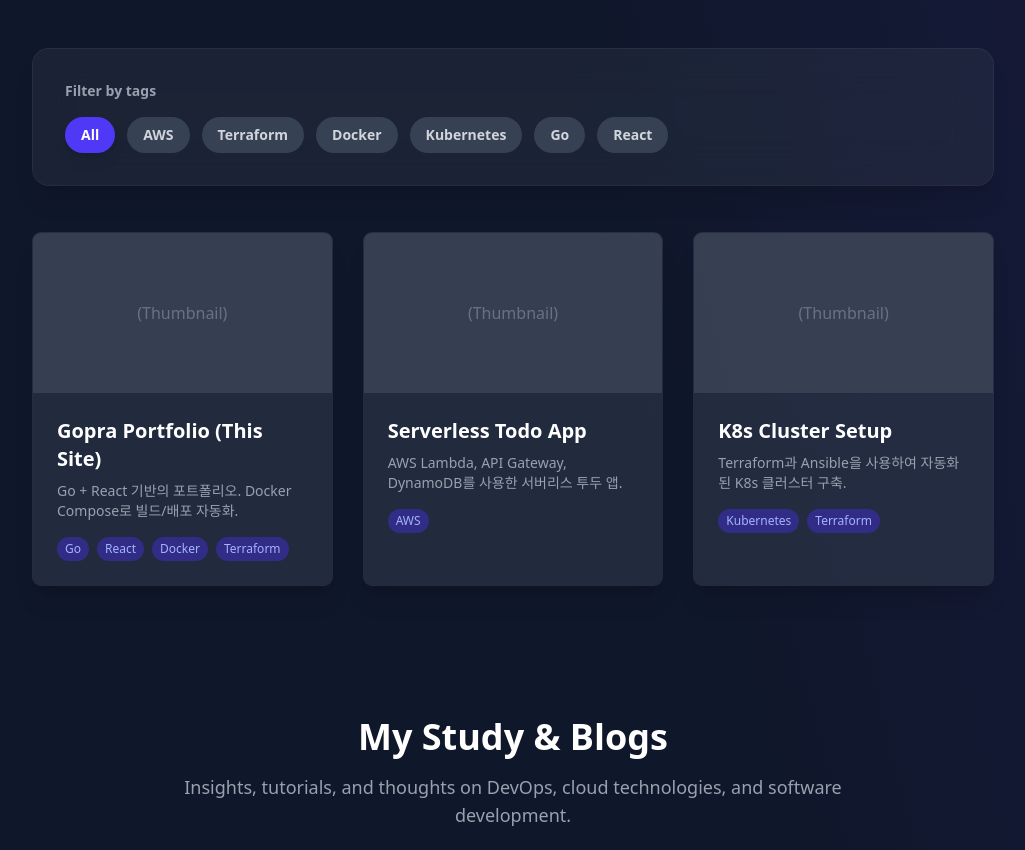
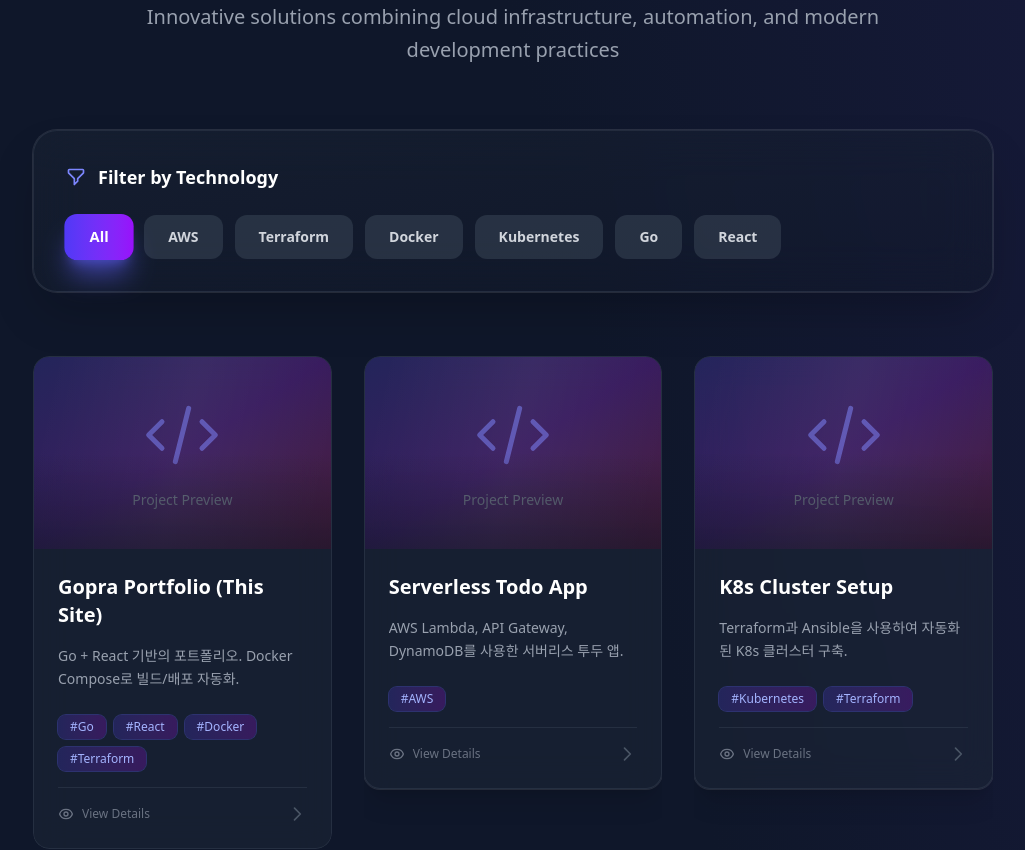
Before and after one commit to vanillaturtlechips/gopra, a React app in the folder frontend/: page / in a window 1280 px wide. Shown: the part 2595-3445 px from the top of the page, without its empty margins (127-1152 px from the left). Built offline with nearby package versions, Linux system fonts and the light colour scheme; no server answers; the HTML template or start-up script is replaced by a standard one.

Commit message:
프론트엔드 푸터 수정

```diff
--- a/frontend/src/App.tsx
+++ b/frontend/src/App.tsx
@@ -9,12 +9,12 @@ interface Post {
   linkUrl: string;
 }
 
-// 2. ⬇️ [네비게이션 수정] "Projects" 추가
+// 2. 네비게이션 링크 ("Projects" 포함)
 const navLinks = [
   { to: 'about', label: 'About' },
   { to: 'skills', label: 'Skills' },
   { to: 'experience', label: 'Experience' },
-  { to: 'projects', label: 'Projects' }, // ⬅️ "Projects" 추가
+  { to: 'projects', label: 'Projects' },
   { to: 'study', label: 'Study' },
   { to: 'contact', label: 'Contact' },
 ];
@@ -36,7 +36,7 @@ const handleScrollClick = (e: React.MouseEvent<HTMLAnchorElement>, targetId: str
 };
 
 
-// 4. Header 컴포넌트
+// 4. Header 컴포넌트 (v3와 동일 - 입체감 있는 디자인)
 function Header() {
   const [isMenuOpen, setIsMenuOpen] = useState(false);
 
@@ -46,8 +46,6 @@ function Header() {
   };
 
   return (
-    // ⬇️ [헤더 디자인 수정]
-    // 밋밋한 bg-gray-900 대신, 투명도와 하단 테두리를 추가하여 입체감 부여
     <header className="sticky top-0 w-full h-20 bg-gray-800/50 backdrop-blur-lg shadow-lg z-50
                    border-b border-gray-700/50">
       <nav className="max-w-5xl mx-auto h-full flex items-center justify-between px-8">
@@ -58,10 +56,8 @@ function Header() {
         >
           myong12.site
         </a>
-
-        {/* 데스크탑 메뉴 */}
         <div className="hidden md:flex items-center gap-8">
-          {navLinks.map((link) => ( // navLinks가 새 버전으로 업데이트됨
+          {navLinks.map((link) => (
             <a
               key={link.to}
               href={`#${link.to}`}
@@ -72,8 +68,6 @@ function Header() {
             </a>
           ))}
         </div>
-
-        {/* 모바일 메뉴 버튼 */}
         <div className="md:hidden">
           <button onClick={() => setIsMenuOpen(!isMenuOpen)} className="text-gray-300 hover:text-white focus:outline-none">
             <svg className="w-6 h-6" fill="none" stroke="currentColor" viewBox="0 0 24 24" xmlns="http://www.w3.org/2000/svg">
@@ -86,8 +80,6 @@ function Header() {
           </button>
         </div>
       </nav>
-
-      {/* 모바일 메뉴 패널 */}
       {isMenuOpen && (
         <div className="md:hidden absolute w-full bg-gray-800 shadow-lg py-2">
           {navLinks.map((link) => (
@@ -106,11 +98,21 @@ function Header() {
   )
 }
 
-// 5. 스터디 카테고리
+// 5. 카테고리 정규화 함수 (공용)
 function normalizeCategory(category: string): string {
   return category.toLowerCase().replace(/[\s-]/g, '');
 }
-const studyCategories = [ // ⬅️ 변수명 변경 (projectCategories와 구분)
+
+// 6. ⬇️ [오류 수정]
+// App 컴포넌트가 `export default`로 정상적으로 감싸져 있는지 확인합니다.
+export default function App() {
+
+  // === Study 섹션용 상태 ===
+  const [posts, setPosts] = useState<Post[]>([]);
+  const [isLoading, setIsLoading] = useState(true);
+  const [selectedStudyCategory, setSelectedStudyCategory] = useState('All');
+
+  const studyCategories = [
     'All',
     'devops',
     'GOlang',
@@ -120,13 +122,6 @@ const studyCategories = [ // ⬅️ 변수명 변경 (projectCategories와 구
     'Data Structure and Algorithm'
   ];
 
-// 6. App 컴포넌트
-export default function App() {
-  const [posts, setPosts] = useState<Post[]>([]);
-  const [isLoading, setIsLoading] = useState(true);
-  const [selectedStudyCategory, setSelectedStudyCategory] = useState('All'); // ⬅️ 변수명 변경
-
-  // ... (fetchPosts, useEffect 등은 변경 없음) ...
   const fetchPosts = () => {
     setIsLoading(true);
     fetch('/api/posts')
@@ -154,7 +149,7 @@ export default function App() {
         normalizeCategory(post.category) === normalizeCategory(selectedStudyCategory)
       );
 
-  // 하드코딩된 스킬 데이터
+  // === Skills 섹션용 데이터 ===
   const skills = [
     { name: 'AWS', icon: '☁️' },
     { name: 'Azure', icon: 'Ⓜ️' },
@@ -165,12 +160,9 @@ export default function App() {
     { name: 'Ansible', icon: '🅰️' },
     { name: 'GitHub Actions', icon: '🚀' },
     { name: 'Jenkins', icon: '🤵' },
-    { name: 'GitLab CI', icon: '🦊' },
-    { name: 'ArgoCD', icon: '🔄' },
-    { name: 'Prometheus', icon: '📊' },
   ];
 
-  // 하드코딩된 경험 데이터 (타임라인용)
+  // === Experience 섹션용 데이터 ===
   const experiences = [
     {
       date: 'Sep 2025 - Present',
@@ -184,17 +176,18 @@ export default function App() {
     },
   ];
 
-  // ⬇️ [신규] 프로젝트 데이터 (하드코딩)
+  // === ⬇️ [오류 수정] Projects 섹션에 필요한 변수들 정의 ===
+  const [selectedProjectCategory, setSelectedProjectCategory] = useState('All');
+
   const projectCategories = [
     'All', 'AWS', 'Terraform', 'Docker', 'Kubernetes', 'Go', 'React'
   ];
-  const [selectedProjectCategory, setSelectedProjectCategory] = useState('All');
 
   const projects = [
     {
       title: 'Gopra Portfolio (This Site)',
       description: 'Go + React 기반의 포트폴리오. Docker Compose로 빌드/배포 자동화.',
-      image: '', // 썸네일 URL (비워두면 회색박스)
+      image: '', // 썸네일 URL
       tags: ['Go', 'React', 'Docker', 'Terraform']
     },
     {
@@ -214,8 +207,10 @@ export default function App() {
   const filteredProjects = selectedProjectCategory === 'All'
     ? projects
     : projects.filter(p => p.tags.includes(selectedProjectCategory));
+  // =========================================================
 
 
+  // === 7. 렌더링 (return 문) ===
   return (
     <div className="w-full min-h-screen bg-[#0f172a] text-gray-300 font-sans
                     bg-gradient-to-tr from-[#0f172a] via-[#0f172a] to-[#1e1b4b]">
@@ -229,7 +224,6 @@ export default function App() {
         =================================
         */}
         <section id="about" className="min-h-screen flex flex-col items-center justify-center text-center -mt-20">
-          {/* ... (Hero 섹션 코드는 이전과 동일) ... */}
           <h1 className="text-6xl md:text-8xl font-bold text-white tracking-tight">
             Myong G. Kim
           </h1>
@@ -287,7 +281,6 @@ export default function App() {
         =================================
         */}
         <section id="skills" className="min-h-screen pt-20">
-           {/* ... (Skills 섹션 코드는 이전과 동일) ... */}
            <h2 className="text-4xl font-bold text-center text-white">
             Technical Skills
           </h2>
@@ -299,7 +292,7 @@ export default function App() {
               <div
                 key={skill.name}
                 className="bg-gray-700 bg-opacity-20 backdrop-blur-lg rounded-xl p-6 flex flex-col items-center justify-center gap-4
-                           transition-all hover:-translate-y-1 hover:shadow-lg hover:shadow-indigo-500/40 ring-1 ring-white/10" // ⬅️ 테두리 추가
+                           transition-all hover:-translate-y-1 hover:shadow-lg hover:shadow-indigo-500/40 ring-1 ring-white/10"
               >
                 <div className="text-4xl">{skill.icon}</div>
                 <p className="font-semibold text-white">{skill.name}</p>
@@ -320,7 +313,6 @@ export default function App() {
         =================================
         */}
         <section id="experience" className="min-h-screen pt-20">
-           {/* ... (Experience 섹션 코드는 이전과 동일) ... */}
            <h2 className="text-4xl font-bold text-center text-white">
             Professional Experience & Projects
           </h2>
@@ -350,31 +342,39 @@ export default function App() {
         </section>
 
         {/* =================================
-        ⬇️ [신규] 섹션 4: Projects (image_4ae910.png)
+        ⬇️ [통합 완료] 섹션 4: Projects - 개선된 새 디자인
         =================================
         */}
         <section id="projects" className="min-h-screen pt-20">
-          <h2 className="text-4xl font-bold text-center text-white">
-            My Projects
+          {/* 헤더 섹션 - 그라디언트 효과 추가 */}
+          <div className="text-center mb-16">
+            <h2 className="text-5xl md:text-6xl font-bold text-transparent bg-clip-text bg-gradient-to-r from-indigo-400 via-purple-400 to-pink-400">
+              Featured Projects
             </h2>
-          <p className="mt-4 text-lg text-center text-gray-400 max-w-2xl mx-auto">
-            A collection of innovative projects showcasing technical expertise & creativity.
+            <p className="mt-6 text-xl text-gray-400 max-w-3xl mx-auto leading-relaxed">
+              Innovative solutions combining cloud infrastructure, automation, and modern development practices
             </p>
+          </div>
 
-          {/* ⬇️ [디자인 수정] 필터 카드 스타일 수정 (Study와 동일) */}
-          <div className="my-12 rounded-2xl bg-gray-600/20 p-6 md:p-8 backdrop-blur-xl shadow-xl ring-1 ring-white/10">
-            <h3 className="text-sm font-semibold text-gray-400 mb-4">
-              Filter by tags
+          {/* 필터 섹션 - 개선된 디자인 */}
+          <div className="my-16 rounded-3xl bg-gradient-to-br from-gray-800/40 to-gray-900/40 p-8 backdrop-blur-xl shadow-2xl ring-1 ring-white/10 border border-gray-700/50">
+            <div className="flex items-center gap-3 mb-6">
+              <svg className="w-5 h-5 text-indigo-400" fill="none" stroke="currentColor" viewBox="0 0 24 24">
+                <path strokeLinecap="round" strokeLinejoin="round" strokeWidth={2} d="M3 4a1 1 0 011-1h16a1 1 0 011 1v2.586a1 1 0 01-.293.707l-6.414 6.414a1 1 0 00-.293.707V17l-4 4v-6.586a1 1 0 00-.293-.707L3.293 7.293A1 1 0 013 6.586V4z" />
+              </svg>
+              <h3 className="text-lg font-bold text-white">
+                Filter by Technology
               </h3>
+            </div>
             <div className="flex flex-wrap gap-3">
               {projectCategories.map((category) => (
                 <button
                   key={category}
                   onClick={() => setSelectedProjectCategory(category)}
-                  className={`px-4 py-2 rounded-full font-semibold text-sm transition-all
+                  className={`px-6 py-3 rounded-xl font-semibold text-sm transition-all duration-300 transform
                     ${selectedProjectCategory === category
-                      ? 'bg-indigo-600 text-white shadow-lg'
-                      : 'bg-gray-700 bg-opacity-50 text-gray-300 hover:bg-gray-600 hover:shadow-lg hover:shadow-indigo-500/30'
+                      ? 'bg-gradient-to-r from-indigo-600 to-purple-600 text-white shadow-xl shadow-indigo-500/50 scale-105'
+                      : 'bg-gray-700/60 text-gray-300 hover:bg-gray-600/80 hover:shadow-lg hover:scale-105 hover:text-white'
                     }
                   `}
                 >
@@ -384,40 +384,105 @@ export default function App() {
             </div>
           </div>
 
-          {/* ⬇️ 3열 카드 그리드 (image_4ae910.png 참고) */}
-          <div className="mt-8 grid grid-cols-1 md:grid-cols-3 gap-8">
-            {filteredProjects.map((project) => (
+          {/* 프로젝트 카드 그리드 - 대폭 개선 */}
+          <div className="mt-12 grid grid-cols-1 md:grid-cols-2 lg:grid-cols-3 gap-8">
+            {filteredProjects.map((project, index) => (
               <a
                 key={project.title}
-                href="#" // TODO: 프로젝트 링크 추가
-                className="block bg-gray-700/50 rounded-lg shadow-xl transition-all
-                             hover:-translate-y-1 hover:shadow-lg hover:shadow-indigo-500/40
-                             overflow-hidden ring-1 ring-white/10" // ⬅️ 카드 스타일 수정
+                href="#"
+                className="group relative block rounded-2xl overflow-hidden transition-all duration-500 transform hover:-translate-y-2"
+                style={{ animationDelay: `${index * 100}ms` }} // 이 style 속성은 애니메이션용이므로 그대로 둬도 좋습니다.
               >
-                {/* 썸네일 (이미지 없으면 회색 박스) */}
-                <div className="h-40 bg-gray-600/50 w-full flex items-center justify-center text-gray-500">
-                  {project.image ? <img src={project.image} alt={project.title} className="w-full h-full object-cover" /> : '(Thumbnail)'}
+                {/* 배경 그라디언트 효과 */}
+                <div className="absolute inset-0 bg-gradient-to-br from-indigo-600/20 via-purple-600/20 to-pink-600/20 opacity-0 group-hover:opacity-100 transition-opacity duration-500" />
+
+                {/* 카드 본체 */}
+                <div className="relative bg-gray-800/50 backdrop-blur-lg ring-1 ring-white/10 border border-gray-700/50 rounded-2xl overflow-hidden shadow-xl group-hover:shadow-2xl group-hover:shadow-indigo-500/30 transition-all duration-500">
+
+                  {/* 썸네일 영역 - 그라디언트 배경 */}
+                  <div className="relative h-48 bg-gradient-to-br from-indigo-900/50 via-purple-900/50 to-pink-900/50 flex items-center justify-center overflow-hidden">
+                    {/* 애니메이션 배경 효과 */}
+                    <div className="absolute inset-0 bg-gradient-to-r from-transparent via-white/5 to-transparent transform -skew-x-12 group-hover:translate-x-full transition-transform duration-1000" />
+
+                    {project.image ? (
+                      <img
+                        src={project.image}
+                        alt={project.title}
+                        className="w-full h-full object-cover group-hover:scale-110 transition-transform duration-700"
+                      />
+                    ) : (
+                      <div className="text-center">
+                        <svg className="w-20 h-20 mx-auto text-indigo-400/50 mb-3 group-hover:scale-110 group-hover:text-indigo-400 transition-all duration-500" fill="none" stroke="currentColor" viewBox="0 0 24 24">
+                          <path strokeLinecap="round" strokeLinejoin="round" strokeWidth={1.5} d="M10 20l4-16m4 4l4 4-4 4M6 16l-4-4 4-4" />
+                        </svg>
+                        <span className="text-sm text-gray-500 group-hover:text-gray-400 transition-colors">Project Preview</span>
+                      </div>
+                    )}
+
+                    {/* 오버레이 효과 */}
+                    <div className="absolute inset-0 bg-gradient-to-t from-gray-900 via-transparent to-transparent opacity-60" />
                   </div>
 
-                <div className="p-6">
-                  <h3 className="text-xl font-semibold text-white">{project.title}</h3>
-                  <p className="mt-2 text-gray-400 text-sm">{project.description}</p>
-                  <div className="mt-4 flex flex-wrap gap-2">
+                  {/* 콘텐츠 영역 */}
+                  <div className="p-6 space-y-4">
+                    {/* 제목 */}
+                    <h3 className="text-xl font-bold text-white group-hover:text-transparent group-hover:bg-clip-text group-hover:bg-gradient-to-r group-hover:from-indigo-400 group-hover:to-purple-400 transition-all duration-300">
+                      {project.title}
+                    </h3>
+
+                    {/* 설명 */}
+                    <p className="text-gray-400 text-sm leading-relaxed line-clamp-3 group-hover:text-gray-300 transition-colors">
+                      {project.description}
+                    </p>
+
+                    {/* 태그 */}
+                    <div className="flex flex-wrap gap-2 pt-2">
                       {project.tags.map(tag => (
-                      <span key={tag} className="text-xs px-2 py-1 rounded-full bg-indigo-900 text-indigo-300 font-medium">
-                        {tag}
+                        <span
+                          key={tag}
+                          className="inline-flex items-center px-3 py-1 rounded-lg bg-gradient-to-r from-indigo-900/50 to-purple-900/50 text-indigo-300 font-medium text-xs ring-1 ring-indigo-500/30 group-hover:ring-indigo-400/50 transition-all"
+                        >
+                          #{tag}
                         </span>
                       ))}
                     </div>
+
+                    {/* 하단 액션 버튼 */}
+                    <div className="flex items-center justify-between pt-4 border-t border-gray-700/50">
+                      <span className="text-xs text-gray-500 group-hover:text-indigo-400 transition-colors flex items-center gap-2">
+                        <svg className="w-4 h-4" fill="none" stroke="currentColor" viewBox="0 0 24 24">
+                          <path strokeLinecap="round" strokeLinejoin="round" strokeWidth={2} d="M15 12a3 3 0 11-6 0 3 3 0 016 0z" />
+                          <path strokeLinecap="round" strokeLinejoin="round" strokeWidth={2} d="M2.458 12C3.732 7.943 7.523 5 12 5c4.478 0 8.268 2.943 9.542 7-1.274 4.057-5.064 7-9.542 7-4.477 0-8.268-2.943-9.542-7z" />
+                        </svg>
+                        View Details
+                      </span>
+                      <svg className="w-5 h-5 text-gray-600 group-hover:text-indigo-400 group-hover:translate-x-1 transition-all" fill="none" stroke="currentColor" viewBox="0 0 24 24">
+                        <path strokeLinecap="round" strokeLinejoin="round" strokeWidth={2} d="M9 5l7 7-7 7" />
+                      </svg>
+                    </div>
+                  </div>
+
+                  {/* 호버 시 빛나는 테두리 효과 */}
+                  <div className="absolute inset-0 rounded-2xl ring-1 ring-inset ring-white/0 group-hover:ring-white/20 transition-all duration-500 pointer-events-none" />
                 </div>
               </a>
             ))}
           </div>
+
+          {/* 빈 상태 메시지 */}
+          {filteredProjects.length === 0 && (
+            <div className="text-center py-20">
+              <svg className="w-24 h-24 mx-auto text-gray-600 mb-6" fill="none" stroke="currentColor" viewBox="0 0 24 24">
+                <path strokeLinecap="round" strokeLinejoin="round" strokeWidth={1.5} d="M20 13V6a2 2 0 00-2-2H6a2 2 0 00-2 2v7m16 0v5a2 2 0 01-2 2H6a2 2 0 01-2-2v-5m16 0h-2.586a1 1 0 00-.707.293l-2.414 2.414a1 1 0 01-.707.293h-3.172a1 1 0 01-.707-.293l-2.414-2.414A1 1 0 006.586 13H4" />
+              </svg>
+              <p className="text-xl text-gray-500">No projects found for this category</p>
+              <p className="text-sm text-gray-600 mt-2">Try selecting a different filter</p>
+            </div>
+          )}
         </section>
 
-
         {/* =================================
-        섹션 5: Study (기존 섹션 4)
+        섹션 5: Study (v3 디자인 유지)
         =================================
         */}
         <section id="study" className="min-h-screen pt-20">
@@ -427,8 +492,6 @@ export default function App() {
           <p className="mt-4 text-lg text-center text-gray-400 max-w-2xl mx-auto">
             Insights, tutorials, and thoughts on DevOps, cloud technologies, and software development.
           </p>
-
-          {/* ⬇️ [디자인 수정] 필터 카드 스타일 (배경 어두워지는 문제 해결) */}
           <div className="my-12 rounded-2xl bg-gray-600/20 p-6 md:p-8 backdrop-blur-xl shadow-xl ring-1 ring-white/10">
             <h3 className="text-sm font-semibold text-gray-400 mb-4">
               Filter by tags
@@ -450,12 +513,9 @@ export default function App() {
               ))}
             </div>
           </div>
-
           <p className="text-sm text-gray-500 mb-6">
             '{selectedStudyCategory}' 카테고리 ({filteredPosts.length}개 게시글)
           </p>
-
-          {/* ⬇️ [디자인 수정] 블로그 카드 스타일 (배경 어두워지는 문제 해결) */}
           <div className="mt-8 grid grid-cols-1 md:grid-cols-2 gap-8">
             {isLoading ? (
               <p className="text-gray-500 col-span-full">포스트를 불러오는 중...</p>
@@ -468,7 +528,7 @@ export default function App() {
                   rel="noopener noreferrer"
                   className="block bg-gray-700/50 rounded-lg shadow-xl transition-all
                              hover:-translate-y-1 hover:shadow-lg hover:shadow-indigo-500/40
-                             overflow-hidden ring-1 ring-white/10" // ⬅️ 카드 스타일 수정
+                             overflow-hidden ring-1 ring-white/10"
                 >
                   <div className="p-6">
                     <span className="text-xs px-2 py-1 rounded-full bg-indigo-900 text-indigo-300 font-medium">
@@ -493,11 +553,10 @@ export default function App() {
         </section>
 
         {/* =================================
-        섹션 6: Contact (기존 섹션 5)
+        섹션 6: Contact (v3 디자인 유지)
         =================================
         */}
         <section id="contact" className="min-h-screen pt-20">
-           {/* ⬇️ [디자인 수정] 컨택트 카드 스타일 (배경 어두워지는 문제 해결) */}
           <h2 className="text-4xl font-bold text-center text-white">
             Connect With Me
           </h2>
@@ -505,7 +564,6 @@ export default function App() {
             Have a project in mind or a question? Reach out and let's turn your ideas into reality.
           </p>
           <div className="mt-16 max-w-4xl mx-auto bg-gray-700/20 backdrop-blur-xl rounded-xl shadow-2xl p-8 md:p-12 ring-1 ring-white/10">
-            {/* ... (Contact 폼 내용은 이전과 동일) ... */}
             <div className="grid grid-cols-1 md:grid-cols-3 gap-12">
               <div className="space-y-6">
                 <h3 className="text-2xl font-bold text-white">Contact Info</h3>
```
Lines whose indentation alone changed are shown as unchanged.
